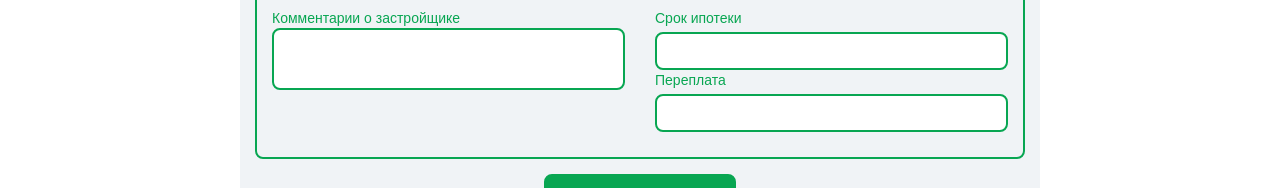
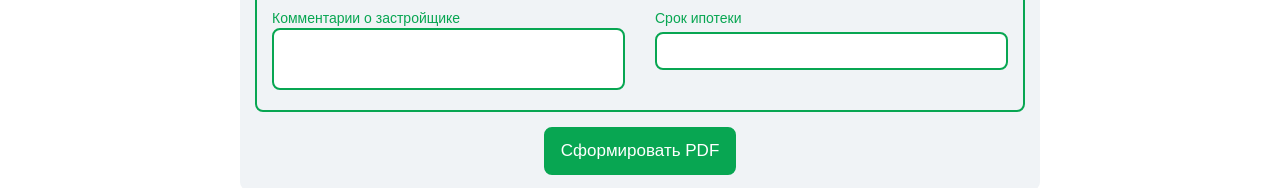
Before and after one commit to cossack-don/lime-house, a Vue app: page / in a window 1280 px wide. Shown: the part 1565-1753 px from the top of the page. Built offline with nearby package versions, Linux system fonts and the light colour scheme.

Commit message:
fix: delete unuse input

```diff
--- a/src/view/CardDeveloper.vue
+++ b/src/view/CardDeveloper.vue
@@ -48,12 +48,6 @@
           placeholder=""
           title-label="Срок ипотеки"
       />
-      <BaseInput
-          v-model="store.$state.dataForm.overpayment"
-          :class="$style.mb10"
-          placeholder=""
-          title-label="Переплата"
-      />
     </div>
   </div>
 </template>
```
